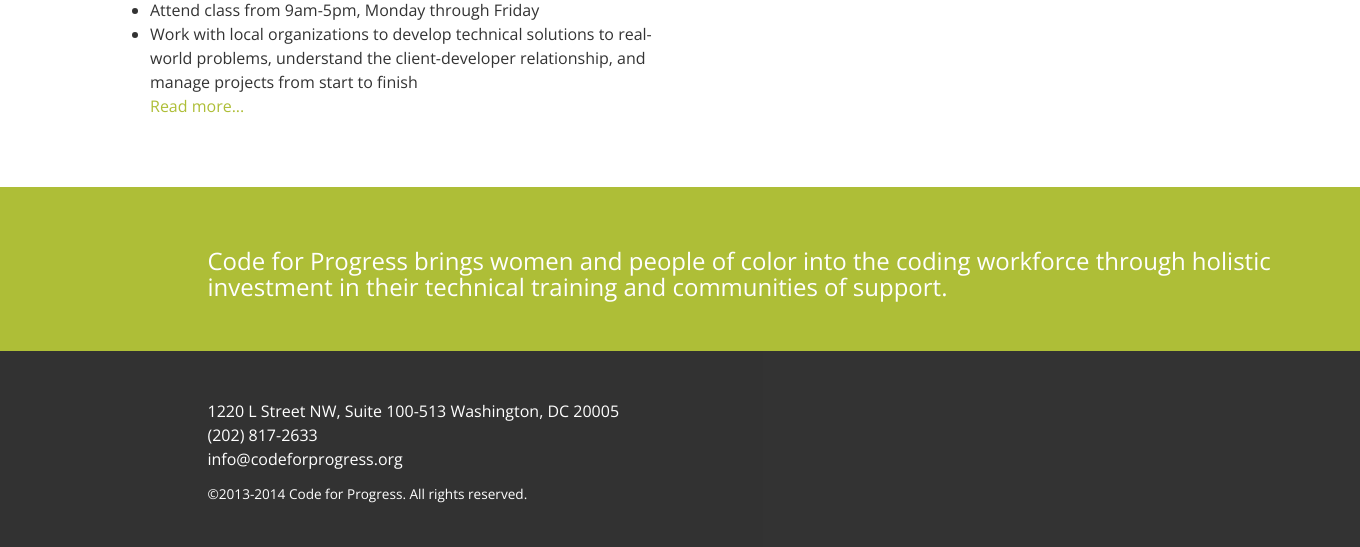
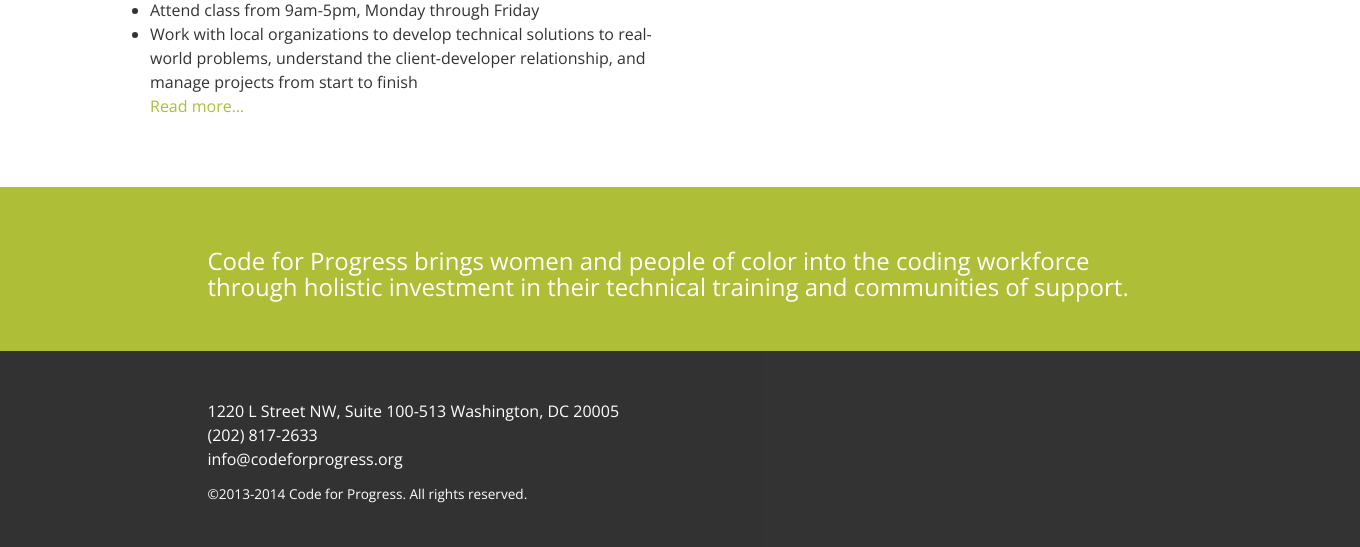
Before and after one commit to aliyarahman/betterhomepage, a Django app: page /about/ in a window 1360 px wide. Shown: the part 1583-2130 px from the top of the page. Run offline with Django 3.2, Linux system fonts and the light colour scheme; parts of the project's set-up code (start-up, migrations or seed data) failed here and were passed over; some libraries are stand-ins or nearby versions.

Commit message:
Adjusted layout for tablets AGAIN

```diff
--- a/app/templates/base.html
+++ b/app/templates/base.html
@@ -83,7 +83,7 @@
     <footer id="colophon" class="container" role="contentinfo">
 
             <div class="row">
-                  <div class="col-lg-12 col-md-12 col-sm-10 col-sm-offset-1 col-xs-10 col-xs-offset-1">
+                  <div class="col-lg-10 col-lg-offset-1 col-md-10 col-md-offset-1 col-sm-10 col-sm-offset-1 col-xs-10 col-xs-offset-1">
                     <h3 class="white_text">Code for Progress brings women and people of color into the coding workforce through holistic investment in their technical training and communities of support.</h3>
                   </div>
             </div>
```
